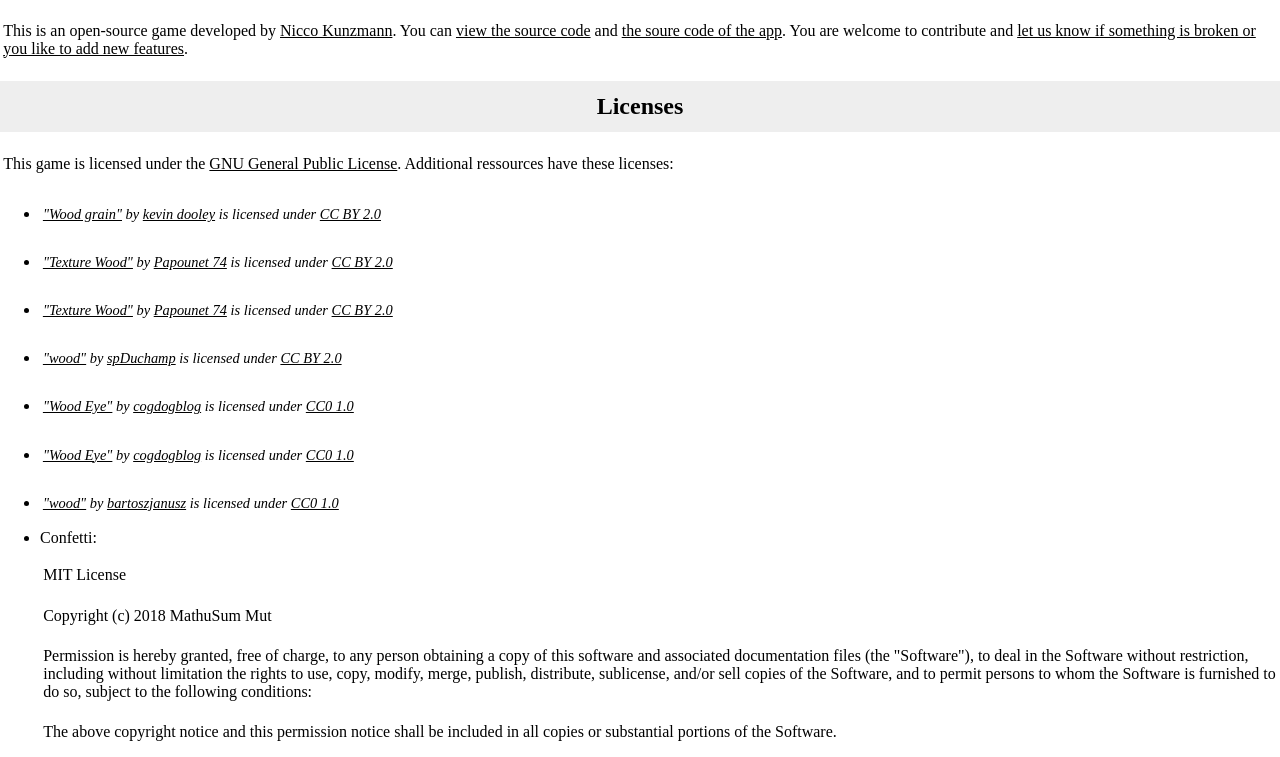
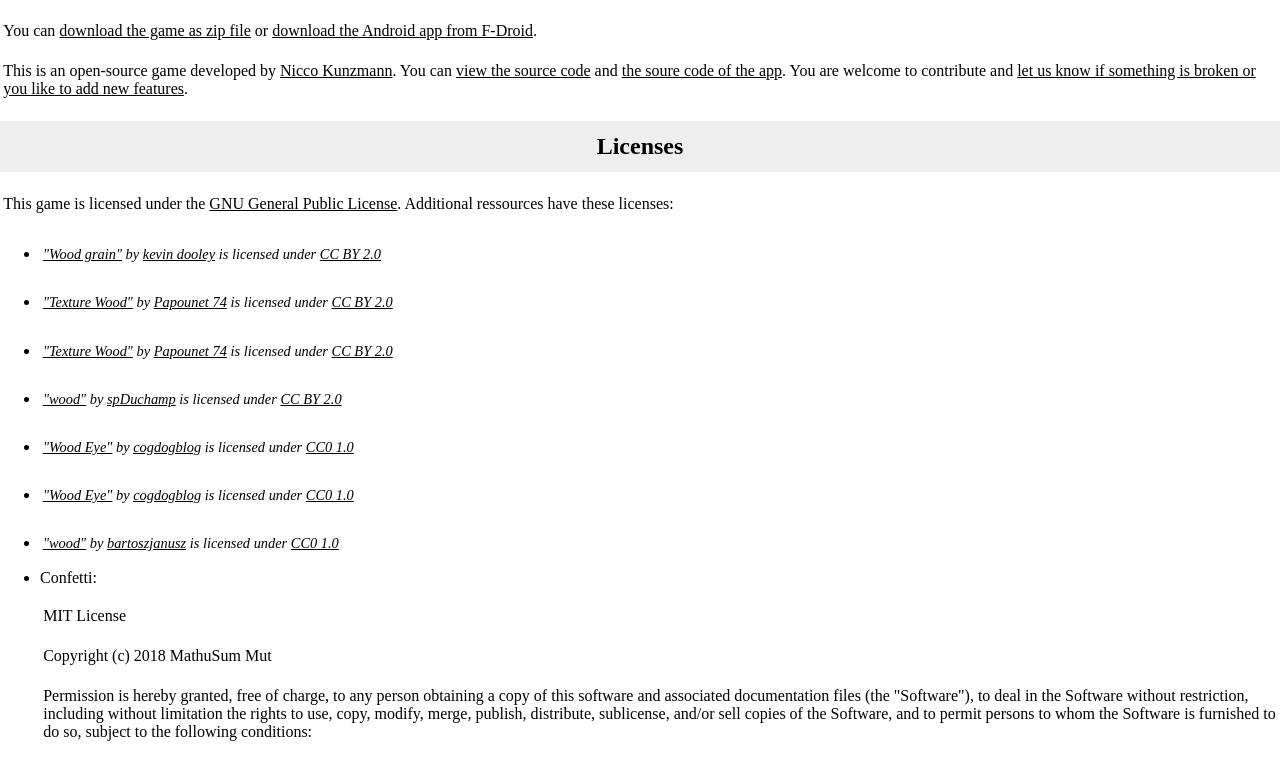
Before and after one commit to niccokunzmann/memory.quelltext.eu, a plain HTML site: page about.html in a window 1280 px wide. Shown: the part 72-829 px from the top of the page. Drawn offline with Linux system fonts and the light colour scheme.

Commit message:
add link to zip and f-droid

```diff
--- a/about.html
+++ b/about.html
@@ -6,6 +6,9 @@
     </head>
     <body>
         <h1>About this Game</h1>
+        <p>
+          You can <a href="https://github.com/niccokunzmann/memory.quelltext.eu/archive/refs/heads/master.zip">download the game as zip file</a> or <a href="https://f-droid.org/app/eu.quelltext.memory">download the Android app from F-Droid</a>.
+        </p>
         <p>
           This is an open-source game developed by <a href="https://niccokunzmann.github.io">Nicco Kunzmann</a>.
           You can <a href="https://github.com/niccokunzmann/memory.quelltext.eu">view the source code</a> and <a href="https://github.com/niccokunzmann/app.memory.quelltext.eu">the soure code of the app</a>.
```
